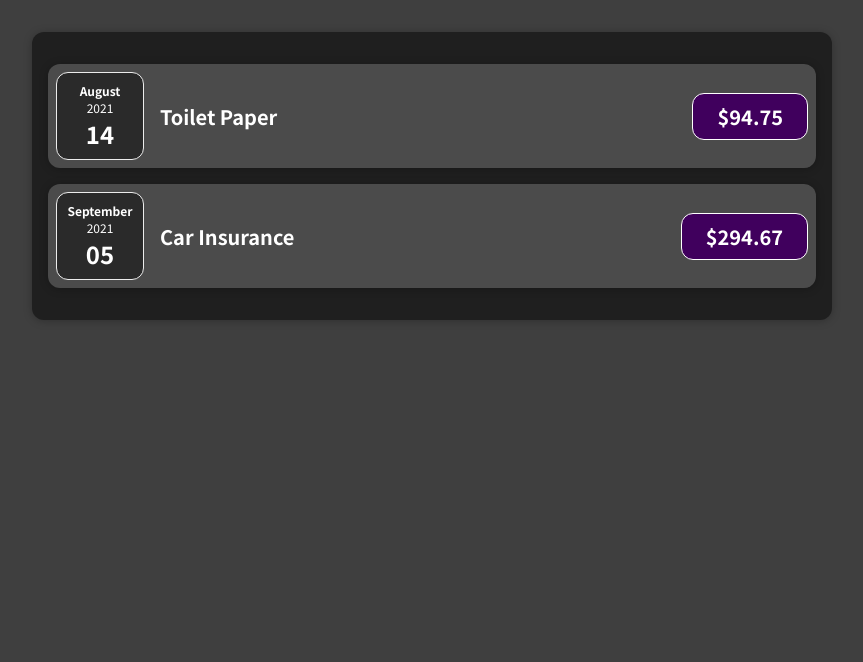
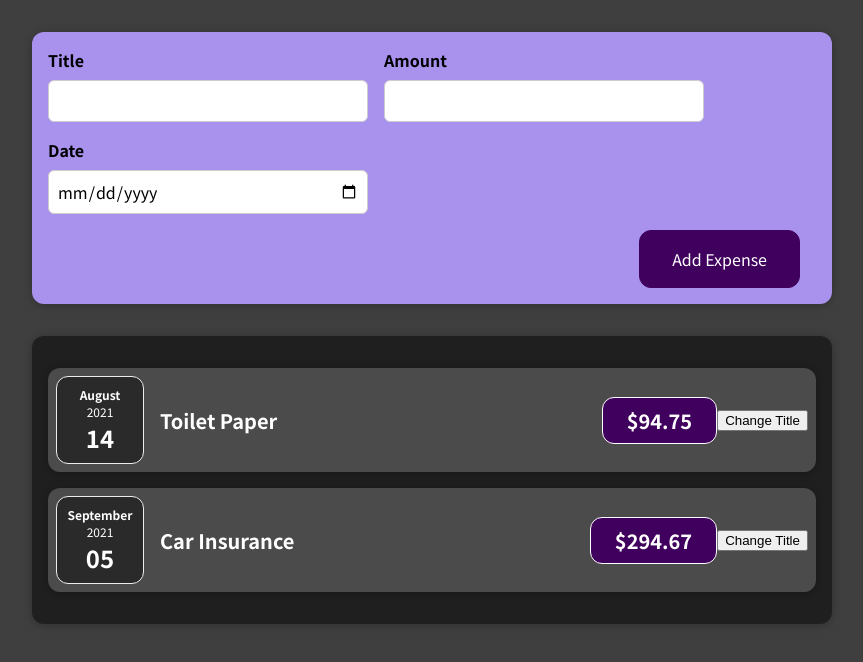
Before and after one commit to Rossnerandre/first-app-react, a React (Create React App) app: page / in a window 1280 px wide. Shown: the top 662 px of the page, without its empty margins (208-1071 px from the left). Built offline with nearby package versions, Linux system fonts and the light colour scheme.

Commit message:
Add Form component

```diff
--- a/src/App.js
+++ b/src/App.js
@@ -1,13 +1,23 @@
 import './App.css';
+
+import NewExpense from './components/NewExpense/NewExpense';
 import Expenses from './components/Expenses/Expenses';
+
 
 const App = () => {
   const expenses = [
     { id: 'e1', title: 'Toilet Paper', amount: 94.75, date: new Date(2021, 7, 14) },
     { id: 'e2', title: 'Car Insurance', amount: 294.67, date: new Date(2021, 8, 5) }
   ];
+
+  const addExpenseHandler = expense => {
+    console.log('In app.js');
+    console.log(expense);
+  };
+
   return (
     <div>
+      <NewExpense onAddExpense={addExpenseHandler} />
       <Expenses expenses={expenses}></Expenses>
     </div>
   );
--- a/src/components/Expenses/ExpenseItem.js
+++ b/src/components/Expenses/ExpenseItem.js
@@ -1,16 +1,22 @@
+import { useState } from 'react';
 import Card from '../UI/Card';
 import ExpenseDate from './ExpenseDate';
 import './ExpenseItem.css'
 
 const ExpenseItem = (props) => {
+  const [title, setTitle] = useState(props.title);
+  const clickHandler = () => {
+    setTitle('update')
+  }
 
   return (
     <Card className="expense-item">
       <ExpenseDate date={props.date} />
       <div className="expense-item__description">
-        <h2>{props.title}</h2>
+        <h2>{title}</h2>
         <div className="expense-item__price">${props.amount}</div>
       </div>
+      <button onClick={clickHandler}>Change Title</button>
     </Card>
   );
 }
--- /dev/null
+++ b/src/components/NewExpense/ExpenseForm.css
@@ -0,0 +1,26 @@
+.new-expense__controls {
+  display: flex;
+  flex-wrap: wrap;
+  gap: 1rem;
+  margin-bottom: 1rem;
+  text-align: left;
+}
+
+.new-expense__control label {
+  font-weight: bold;
+  margin-bottom: 0.5rem;
+  display: block;
+}
+
+.new-expense__control input {
+  font: inherit;
+  padding: 0.5rem;
+  border-radius: 6px;
+  border: 1px solid #ccc;
+  width: 20rem;
+  max-width: 100%;
+}
+
+.new-expense__actions {
+  text-align: right;
+}
--- /dev/null
+++ b/src/components/NewExpense/ExpenseForm.js
@@ -0,0 +1,79 @@
+import { useState } from 'react';
+import './ExpenseForm.css'
+
+const ExpenseForm = (props) => {
+  const [enteredTitle, setEnteredTitle] = useState('');
+  const [enteredAmount, setEnteredAmount] = useState('');
+  const [enteredDate, setEnteredDate] = useState('');
+  // const [userInput, setUserInput] = useState({
+  //   enteredTitle: '',
+  //   enteredAmount: '',
+  //   enteredDate: ''
+  // });
+
+  const titleChangeHandler = (event) => {
+    setEnteredTitle(event.target.value);
+    // setUserInput({
+    //   ...userInput,
+    //   enteredTitle: event.target.value
+    // });
+    // setUserInput((prevState) => {
+    //   return { ...prevState, enteredTitle: event.target.value }
+    // });
+  };
+
+  const amountChangeHandler = (event) => {
+    setEnteredAmount(event.target.value);
+    // setUserInput({
+    //   ...userInput,
+    //   enteredAmount: event.target.value
+    // });
+  };
+
+  const dateChangeHandler = (event) => {
+    setEnteredDate(event.target.value);
+    // setUserInput({
+    //   ...userInput,
+    //   enteredDate: event.target.value
+    // })
+  }
+  const submitHandler = (event) => {
+    event.preventDefault();
+
+    const expensaData = {
+      title: enteredTitle,
+      amount: enteredAmount,
+      date: new Date(enteredDate)
+    };
+
+    props.onSaveExpenseData(expensaData);
+
+    setEnteredTitle('');
+    setEnteredAmount('');
+    setEnteredDate('');
+  }
+
+  return (
+    <form onSubmit={submitHandler}>
+      <div className="new-expense__controls">
+        <div className="new-expense__control">
+          <label>Title</label>
+          <input type='text' value={enteredTitle} onChange={titleChangeHandler} />
+        </div>
+        <div className="new-expense__control">
+          <label>Amount</label>
+          <input type='number' min="0.01" step="0.01" value={enteredAmount} onChange={amountChangeHandler} />
+        </div>
+        <div className="new-expense__control">
+          <label>Date</label>
+          <input type='date' min="2019-01-01" step="2022-12-31" value={enteredDate} onChange={dateChangeHandler} />
+        </div>
+      </div>
+      <div className="new-expense__actions">
+        <button type="submit">Add Expense</button>
+      </div>
+    </form>
+  )
+};
+
+export default ExpenseForm;
--- /dev/null
+++ b/src/components/NewExpense/NewExpense.css
@@ -0,0 +1,38 @@
+.new-expense {
+  background-color: #a892ee;
+  padding: 1rem;
+  margin: 2rem auto;
+  width: 50rem;
+  max-width: 95%;
+  border-radius: 12px;
+  text-align: center;
+  box-shadow: 0 1px 8px rgba(0, 0, 0, 0.25);
+}
+
+.new-expense button {
+  font: inherit;
+  cursor: pointer;
+  padding: 1rem 2rem;
+  border: 1px solid #40005d;
+  background-color: #40005d;
+  color: white;
+  border-radius: 12px;
+  margin-right: 1rem;
+}
+
+.new-expense button:hover,
+.new-expense button:active {
+  background-color: #510674;
+  border-color: #510674;
+}
+
+.new-expense button.alternative {
+  color: #220131;
+  border-color: transparent;
+  background-color: transparent;
+}
+
+.new-expense button.alternative:hover,
+.new-expense button.alternative:active {
+  background-color: #ddb3f8;
+}
--- /dev/null
+++ b/src/components/NewExpense/NewExpense.js
@@ -0,0 +1,20 @@
+import ExpenseForm from './ExpenseForm';
+import './NewExpense.css'
+
+const NewExpense = (props) => {
+  const saveExpenseDataHandler = (enteredExpenseData) => {
+    const expenseData = {
+      ...enteredExpenseData,
+      id: Math.random().toString()
+    };
+    props.onAddExpense(expenseData);
+  }
+
+  return (
+    <div className="new-expense">
+      <ExpenseForm onSaveExpenseData={saveExpenseDataHandler} />
+    </div>
+  );
+}
+
+export default NewExpense;
```
